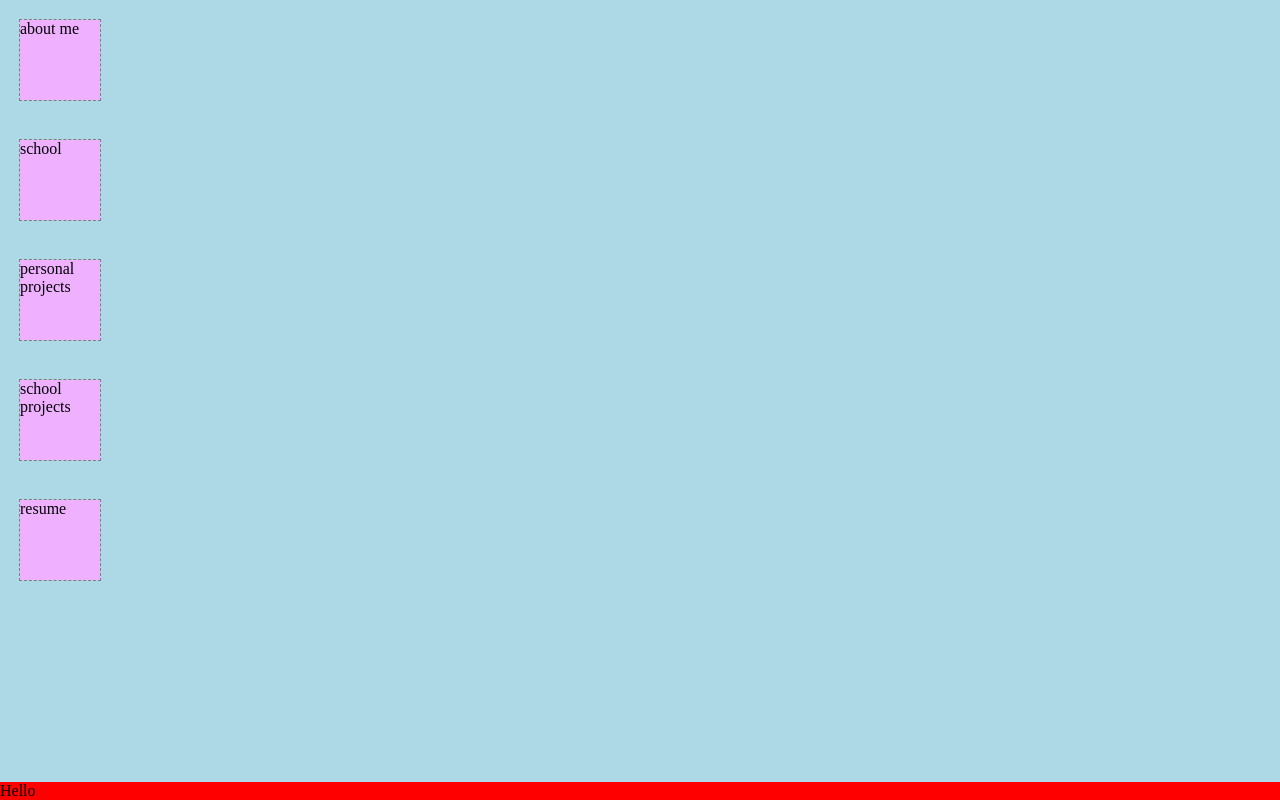
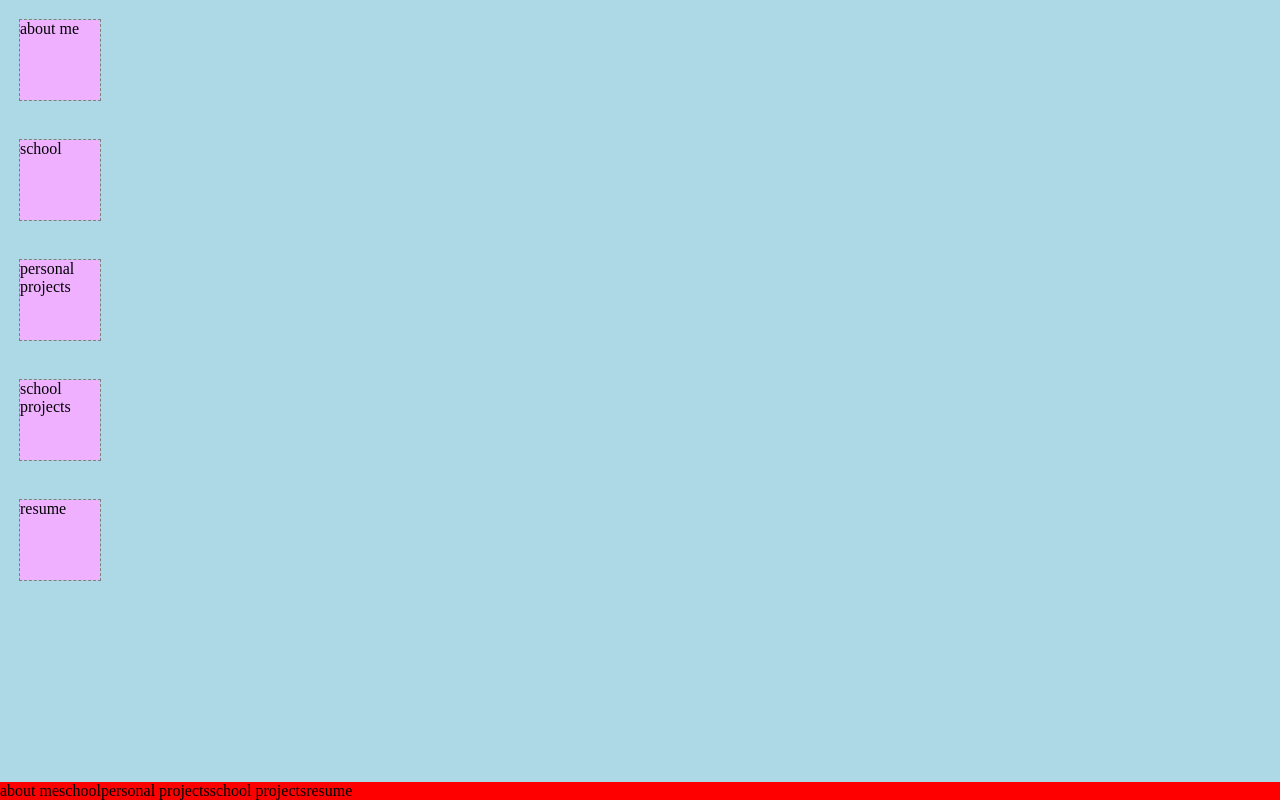
Before and after one commit to sopranopillow/portfolio, a React app: page /portfolio in a window 1280 px wide. Built offline with nearby package versions, Linux system fonts and the light colour scheme.

Commit message:
starting taskbar

```diff
--- a/src/components/Computer/TaskBar.tsx
+++ b/src/components/Computer/TaskBar.tsx
@@ -4,7 +4,7 @@ import { FlexItem, Flex } from "../Flex"
 export const TaskBar: React.FunctionComponent = (props) => {
     return(
         <FlexItem style={{backgroundColor: 'red', width: '100%'}} alignSelf="flex-end">
-            <Flex>Hello</Flex>
+            <Flex>{props.children}</Flex>
         </FlexItem>
     )
 }
--- /dev/null
+++ b/src/components/Computer/TaskBarIcon.tsx
@@ -0,0 +1,6 @@
+import * as React from 'react';
+import { FlexItem } from '../Flex';
+
+export const TaskBarIcon: React.FunctionComponent = (props) => {
+    return <FlexItem>{props.children}</FlexItem>;
+}
--- a/src/components/Computer/index.ts
+++ b/src/components/Computer/index.ts
@@ -2,3 +2,4 @@ export * from './Screen';
 export * from './Icon';
 export * from './InnerScreen';
 export * from './TaskBar';
+export * from './TaskBarIcon';
--- a/src/pages/Home.tsx
+++ b/src/pages/Home.tsx
@@ -1,17 +1,17 @@
 import * as React from 'react';
-import { Icon, Screen, InnerScreen, TaskBar } from '../components';
+import { Icon, Screen, InnerScreen, TaskBar, TaskBarIcon } from '../components';
 
 export const Home: React.FunctionComponent<{}> = () => {
     return (
         <Screen>
             <InnerScreen>
-                <Icon>about me</Icon>
-                <Icon>school</Icon>
-                <Icon>personal projects</Icon>
-                <Icon>school projects</Icon>
-                <Icon>resume</Icon>
+                {icons.map(icon => <Icon>{icon}</Icon>)}
             </InnerScreen>
-            <TaskBar/>
+            <TaskBar>
+                {icons.map(icon => <TaskBarIcon>{icon}</TaskBarIcon>)}
+            </TaskBar>
         </Screen>
     );
 };
+
+const icons = ['about me','school','personal projects','school projects', 'resume'];
```
